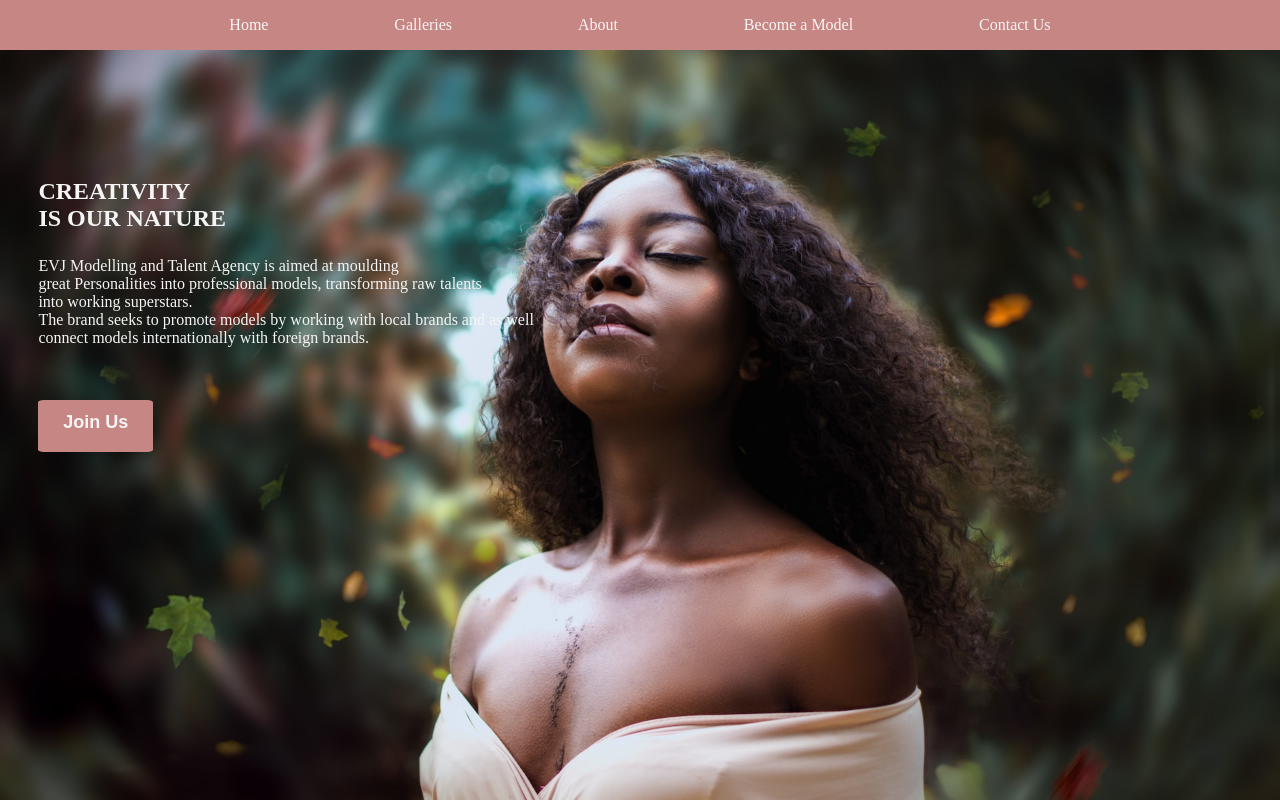
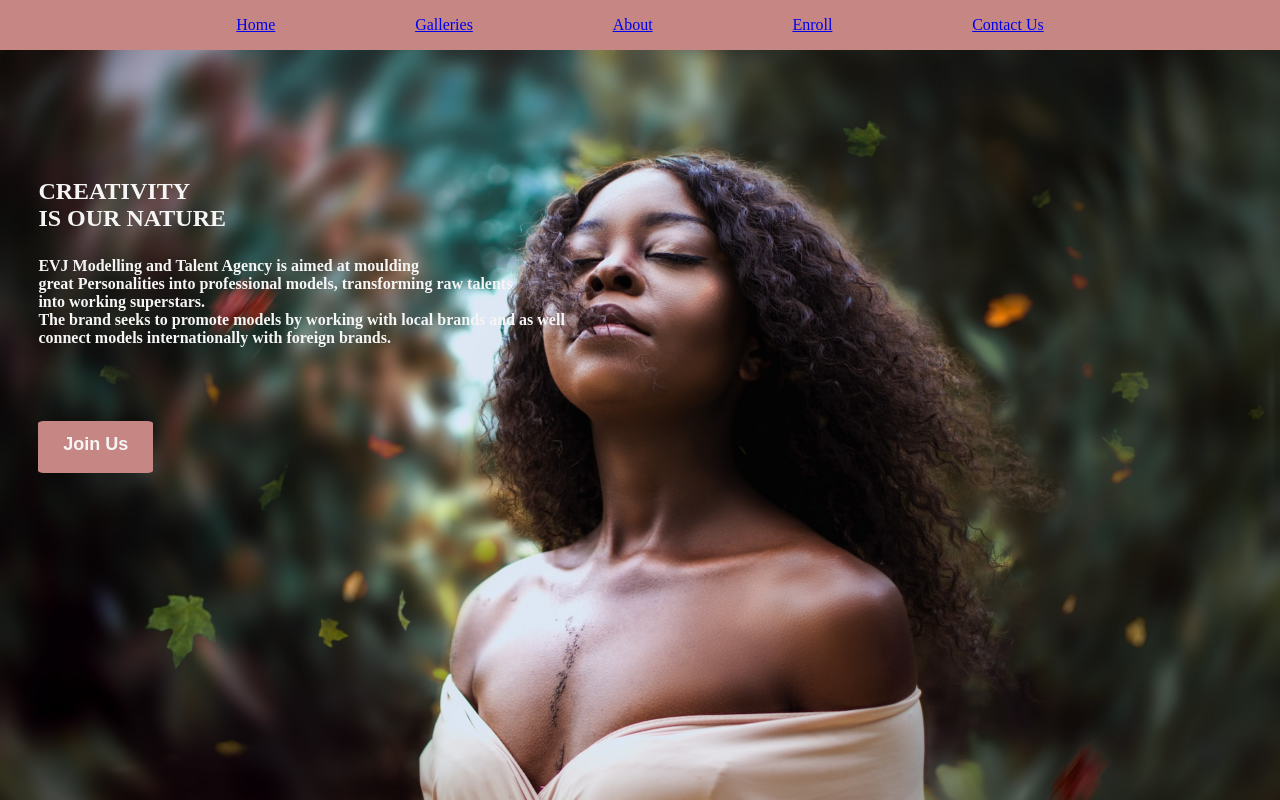
Before and after one commit to clarefausty/Beauty-Page, a plain HTML site: page index.html in a window 1280 px wide. Drawn offline with Linux system fonts and the light colour scheme; a web font is replaced by a local one.

Commit message:
Update index.html

```diff
--- a/index.html
+++ b/index.html
@@ -9,17 +9,19 @@
     <body>
         <div class="main">
             <div class="page">
-               <p id="home">Home</p>
-               <p id="galleries">Galleries</p>
-               <p id="about">About</p>
-               <p id="become">Become a Model</p>
-               <p id="contact">Contact Us</p>
+               <p id="home"><a href="#">Home</a></p>
+               <p id="galleries"><a href="#">Galleries</a></p>
+               <p id="about"><a href="#">About</a></p>
+               <p id="become"><a href="#">Enroll</a></p>
+               <p id="contact"><a href="#">Contact  Us</a></p>
             </div>
             <div class="inter">
                 <h2 id="font" class="txtshad">CREATIVITY <br>IS OUR NATURE</h2>
-                <P class="txtshad">EVJ Modelling and Talent Agency is aimed at moulding<br> great Personalities into professional models, transforming raw talents <br> into working superstars.<br> The brand seeks to promote models by working with local brands and as well <br> connect models internationally with foreign brands. </P>
+                <P class="txtshad" id="paragraph">EVJ Modelling and Talent Agency is aimed at moulding<br> great Personalities into professional models, transforming raw talents <br> into working superstars.<br> The brand seeks to promote models by working with local brands and as well <br> connect models internationally with foreign brands. </P>
                 <button id="btn">Join Us</button>
             </di>
+            <marquee id="marquee" class="txtshad">Our services are top notch</marquee>
+        </div>
 
     </body>
 </html>
```
